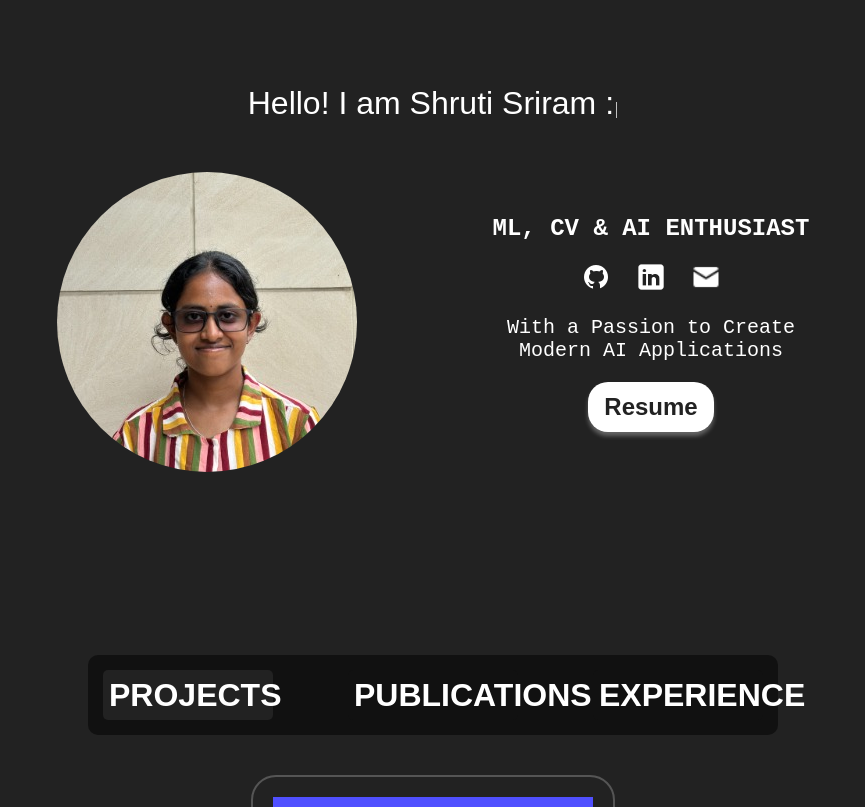
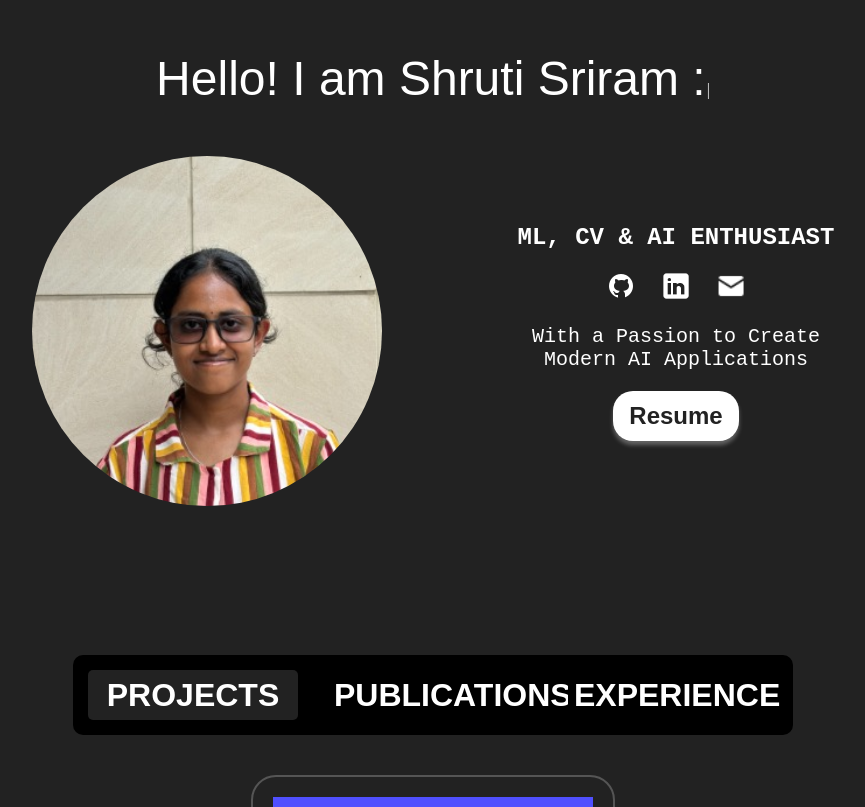
Before and after one commit to ShrutiSriram28/Portfolio, a React (Vite) app: page / in a window 1280 px wide. Shown: the part 145-952 px from the top of the page, without its empty margins (207-1072 px from the left). Built offline with nearby package versions, Linux system fonts and the light colour scheme; a web font is replaced by a local one.

Commit message:
Portfolio

```diff
--- a/src/App.css
+++ b/src/App.css
@@ -74,8 +74,8 @@ a {
   flex-direction: row;
   justify-content: space-between;
   align-items: center;
-  background-color: #111;
-  width: 690px;
+  background-color: #000;
+  width: 720px;
   height: 80px;
   align-self: center;
   border-radius: 10px;
@@ -87,7 +87,7 @@ a {
   font-family: "Jersey 10", sans-serif;
   border: none;
   border-radius: 5px;
-  width: 170px;
+  width: 210px;
   height: 50px;
   font-size: 32px;
   font-weight: bold;
@@ -101,12 +101,12 @@ a {
 }
 
 #publication {
-  background-color: #111;
+  background-color: #000;
   color: #fff;
 }
 
 #experience {
-  background-color: #111;
+  background-color: #000;
   color: #fff;
 }
 
--- a/src/App.jsx
+++ b/src/App.jsx
@@ -38,7 +38,7 @@ function App() {
 
   const [widthExceeds, setWidthExceeds] = useState(0);
   useEffect(() => {
-    if (windowSize.width > 700) {
+    if (windowSize.width >= 804) {
       setWidthExceeds(1);
     } else {
       setWidthExceeds(0);
@@ -52,10 +52,10 @@ function App() {
       SetExperience(0);
       document.getElementById("project").style.backgroundColor = "#222";
       // document.getElementById("project").style.boxShadow = "3px 2px 2px #555";
-      document.getElementById("publication").style.backgroundColor = "#111";
-      // document.getElementById("publication").style.boxShadow = "0px 0px 0px #111";
-      document.getElementById("experience").style.backgroundColor = "#111";
-      // document.getElementById("experience").style.boxShadow = "0px 0px 0px #111";
+      document.getElementById("publication").style.backgroundColor = "#000";
+      // document.getElementById("publication").style.boxShadow = "0px 0px 0px #000";
+      document.getElementById("experience").style.backgroundColor = "#000";
+      // document.getElementById("experience").style.boxShadow = "0px 0px 0px #000";
     }
   }
 
@@ -64,12 +64,12 @@ function App() {
       SetProject(0);
       SetPublication(1);
       SetExperience(0);
-      document.getElementById("project").style.backgroundColor = "#111";
-      // document.getElementById("project").style.boxShadow = "0px 0px 0px #111";
+      document.getElementById("project").style.backgroundColor = "#000";
+      // document.getElementById("project").style.boxShadow = "0px 0px 0px #000";
       document.getElementById("publication").style.backgroundColor = "#222";
       // document.getElementById("publication").style.boxShadow = "3px 2px 2px #555";
-      document.getElementById("experience").style.backgroundColor = "#111";
-      // document.getElementById("experience").style.boxShadow = "0px 0px 0px #111";
+      document.getElementById("experience").style.backgroundColor = "#000";
+      // document.getElementById("experience").style.boxShadow = "0px 0px 0px #000";
     }
   }
 
@@ -78,10 +78,10 @@ function App() {
       SetProject(0);
       SetPublication(0);
       SetExperience(1);
-      document.getElementById("project").style.backgroundColor = "#111";
-      // document.getElementById("project").style.boxShadow = "0px 0px 0px #111";
-      document.getElementById("publication").style.backgroundColor = "#111";
-      // document.getElementById("publication").style.boxShadow = "0px 0px 0px #111";
+      document.getElementById("project").style.backgroundColor = "#000";
+      // document.getElementById("project").style.boxShadow = "0px 0px 0px #000";
+      document.getElementById("publication").style.backgroundColor = "#000";
+      // document.getElementById("publication").style.boxShadow = "0px 0px 0px #000";
       document.getElementById("experience").style.backgroundColor = "#222";
       // document.getElementById("experience").style.boxShadow = "3px 2px 2px #555";
     }
--- a/src/sections/Intro/IntroStyles.module.css
+++ b/src/sections/Intro/IntroStyles.module.css
@@ -23,7 +23,7 @@
 
 .container {
     display: flex;
-    flex-direction: row;
+    flex-direction: column;
     flex-wrap: wrap;
     justify-content: space-evenly;
     align-items: center;
@@ -96,9 +96,9 @@
     gap: 20px;
 }
 
-@media (width >= 800) {
+@media (width >= 800px) {
     .container {
-        flex-direction: row-reverse;
+        flex-direction: row;
         align-items: center;
         justify-content: space-evenly;
 
@@ -115,6 +115,10 @@
 
 @media (width >= 1400px) {
     .container {
+        flex-direction: row;
+        align-items: center;
+        justify-content: space-evenly;
+
         .intro {
             max-width: 400px;
             width: 400px;
```
